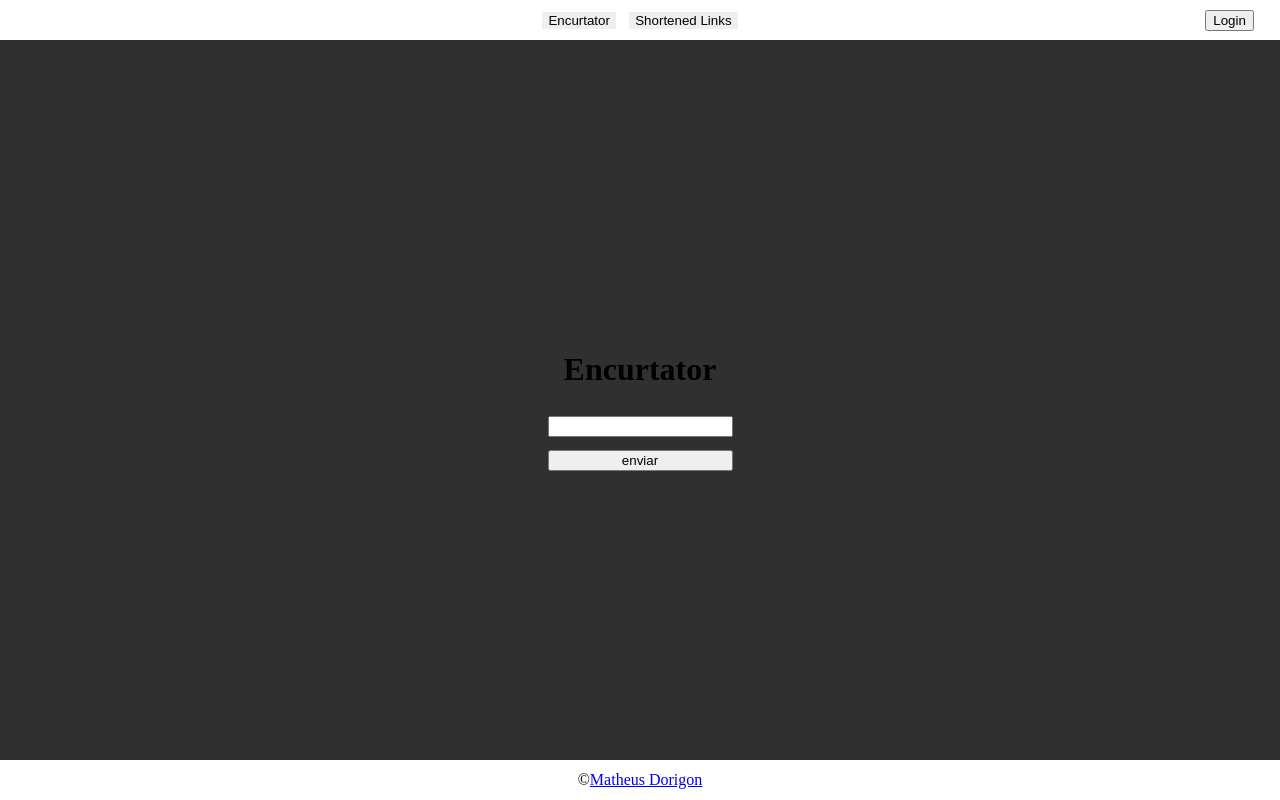
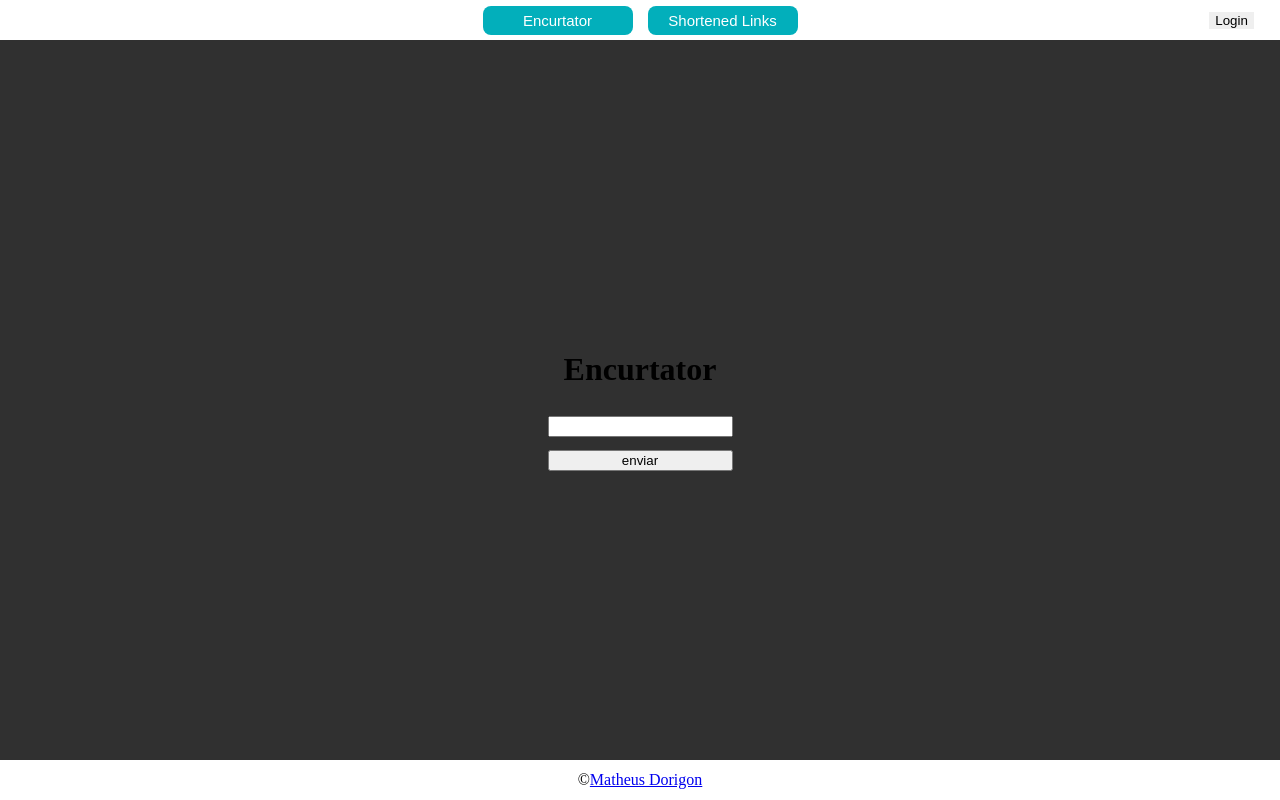
Before and after one commit to BrMD/encurtator, an Angular app in the folder angular/: page /encurtator in a window 1280 px wide. Built offline with nearby package versions, Linux system fonts and the light colour scheme.

Commit message:
just some styles change

```diff
--- a/angular/src/app/encurtator/layout/page-layout/header/header.component.css
+++ b/angular/src/app/encurtator/layout/page-layout/header/header.component.css
@@ -15,12 +15,22 @@
   margin: 0 0.5em;
   border: none;
   cursor: pointer;
+  font-size: 15px;
+  color: #fff;
+  width: 10em;
+  padding: 0.4em;
+  background-color: #02afbb;
+  border-radius: 8px;
+  transition: all 0.8s ease-out;
 }
-
+.navButtons button:hover {
+  background-color: #017a83;
+}
 .navLogin {
   position: absolute;
   right: 1%;
   margin: 0 1em 0 0;
+  border: none;
 }
 
 .loggedDiv {
```
